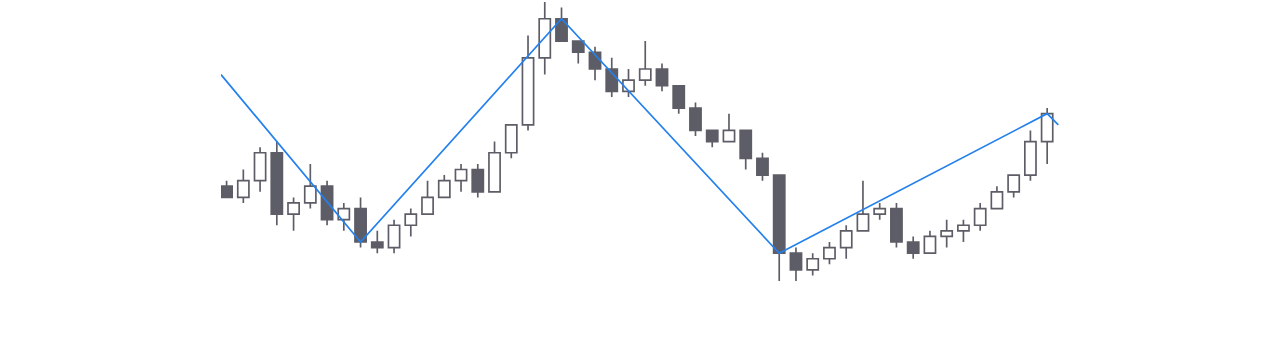
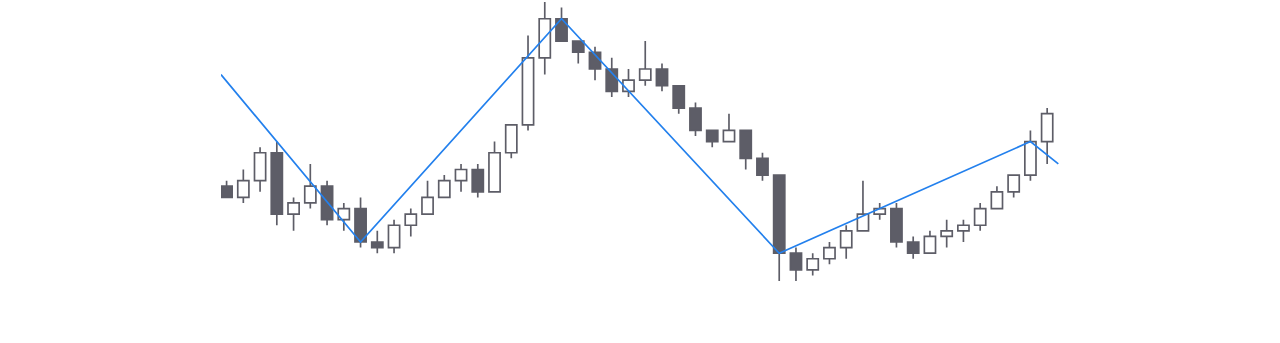
Before and after one commit to kevinroku/nroku.github.io, a Jekyll site: the page built from pages/index.md, in a window 1280 px wide. Shown: the part 533-876 px from the top of the page. Built offline with Jekyll 4.4.1, drawn with Linux system fonts in a browser that asks for light colours.

Commit message:
Update Chart.html

```diff
--- a/_includes/_snippets/Chart.html
+++ b/_includes/_snippets/Chart.html
@@ -57,5 +57,5 @@
   <path d="M 144 -19 L 146 -19 L 146 -25 L 144 -25 Z M 145 -19 L 145 -18 M 145 -25 L 145 -27" id="green" />
   <path d="M 147 -25 L 149 -25 L 149 -30 L 147 -30 Z M 148 -30 L 148 -31 M 148 -25 L 148 -21" id="green" />
 
-  <path d="M 0 -37 L 25 -7 L 61 -47 L 100 -5 L 148 -30 L 150 -28" id="blue" />
+  <path d="M 0 -37 L 25 -7 L 61 -47 L 100 -5 L 145 -25 L 150 -21" id="blue" />
 </svg>
```
